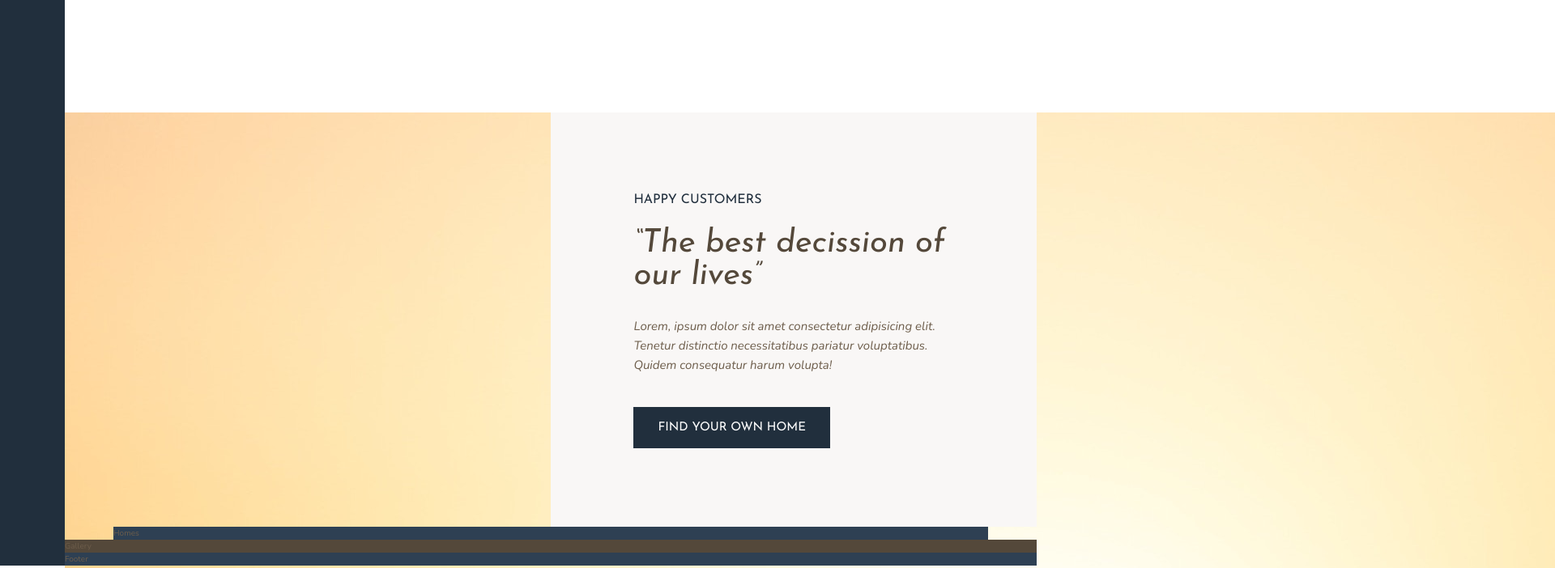
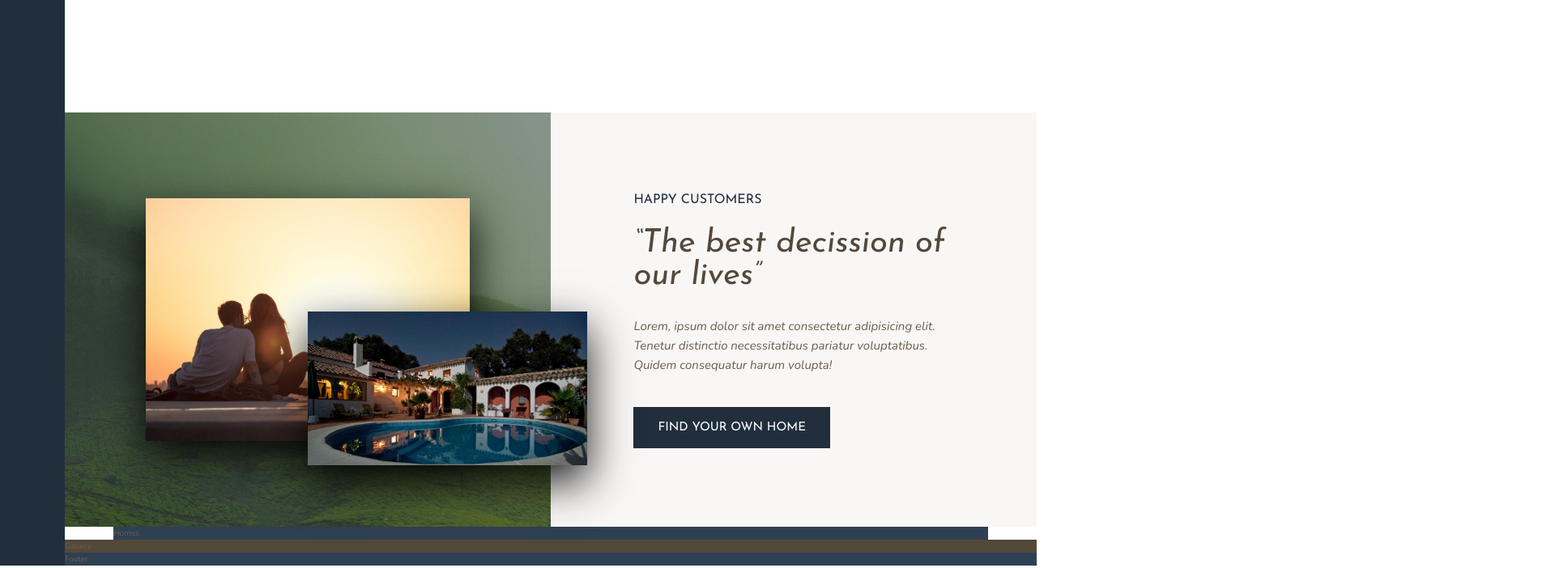
Before and after one commit to swarajlaha/Homezie, a website: page index.html in a window 1280 px wide. Shown: the part 1200-1902 px from the top of the page at 81% size, 1920 px wide, since content can reach past the window. Drawn offline with nearby package versions, Linux system fonts and the light colour scheme.

Commit message:
Complied sass for stories pictures section

```diff
--- a/css/style.css
+++ b/css/style.css
@@ -107,8 +107,26 @@ body {
     font-size: 1.7rem; }
 
 .story__pictures {
+  background-image: linear-gradient(rgba(33, 47, 61, 0.5), rgba(33, 47, 61, 0.5)), url(../img/back.jpg);
   background-color: #212F3D;
-  grid-column: full-start / col-end 4; }
+  grid-column: full-start / col-end 4;
+  display: grid;
+  grid-template-rows: repeat(6, 1fr);
+  grid-template-columns: repeat(6, 1fr);
+  align-items: center; }
+
+.story__img--1 {
+  width: 100%;
+  grid-row: 2 / 6;
+  grid-column: 2 / 6;
+  box-shadow: 0 2rem 5rem rgba(0, 0, 0, 0.9); }
+
+.story__img--2 {
+  width: 115%;
+  grid-row: 4 / 6;
+  grid-column: 4 / 7;
+  z-index: 20;
+  box-shadow: 0 2rem 5rem rgba(0, 0, 0, 0.9); }
 
 .story__content {
   background-color: #f9f7f6;
```
